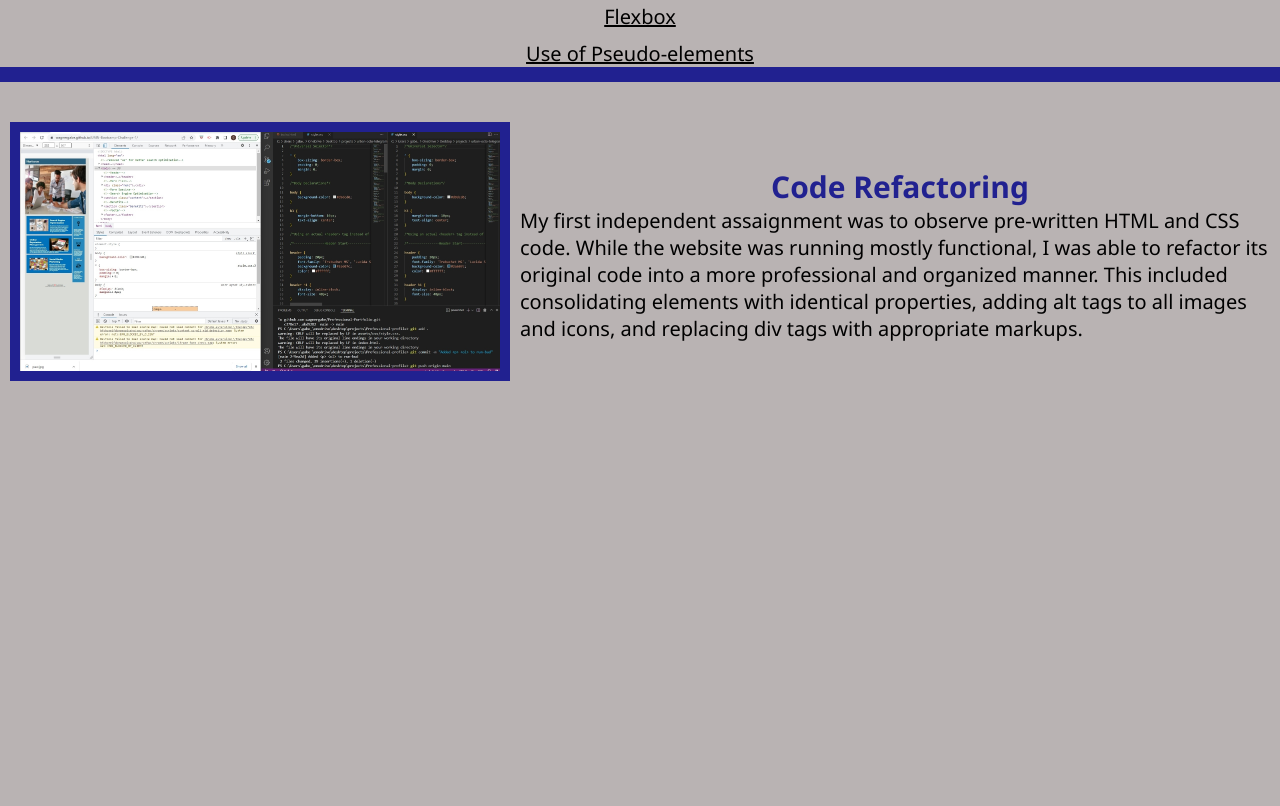
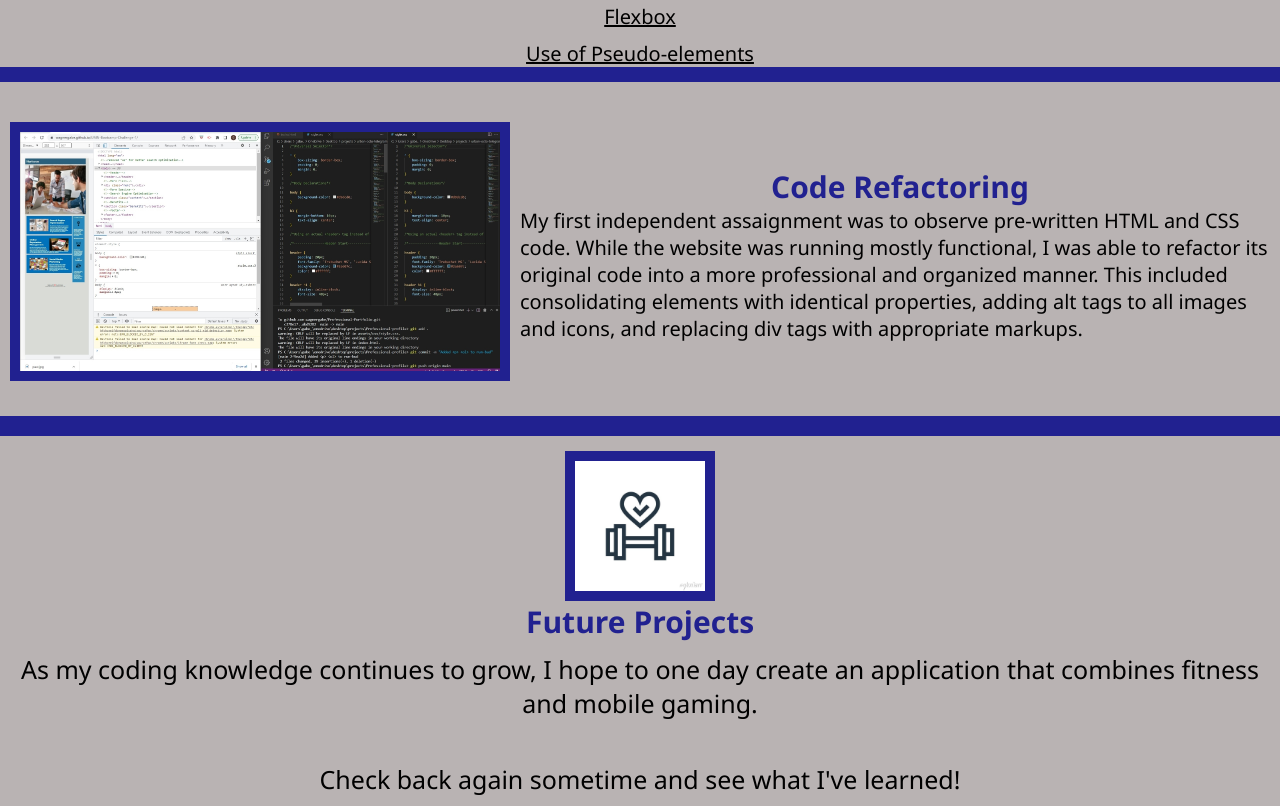
Before and after one commit to wagnergabe/Professional-Portfolio, a plain HTML site: page index.html in a window 1280 px wide. Shown: the part 1129-1935 px from the top of the page. Before the commit the page ends 1525 px from the top, so only its background shows below. Drawn offline with Linux system fonts and the light colour scheme.

Commit message:
Added future-projects div

```diff
--- a/assets/css/style.css
+++ b/assets/css/style.css
@@ -48,7 +48,7 @@ ul {
 }
 
 ul li a {
-    padding:0 20px;
+    padding:0 20px 0 20px;
     text-decoration: none;
     color: rgb(33, 33, 144);
     display: inline-block;
@@ -148,6 +148,7 @@ ul li a:hover {
     display: flex;
     justify-content: space-between;
     align-items: center;
+    margin-bottom: 20px;
 }
 
 .challenge-one img {
@@ -155,7 +156,6 @@ ul li a:hover {
     max-width: 500px;
     border:rgb(33, 33, 144) solid 10px;
     margin: 10px;
-    border: rgb(33, 33, 144) solid 10px;
 }
 
 .factoring h3{
@@ -169,6 +169,38 @@ ul li a:hover {
     font-size: 20px;
     font-family: 'Segoe UI', Tahoma, Geneva, Verdana, sans-serif;
 }
+
+/*Future Projects*/
+.future {
+    border-top:rgb(33, 33, 144) solid 20px;
+}
+
+.future img {
+    display: block;
+    margin-left:auto;
+    margin-right:auto;
+    max-width: 200px;
+    max-height: 150px;
+    margin-top: 15px;
+    border:rgb(33, 33, 144) solid 10px;
+}
+
+.future h3 {
+    color:rgb(33, 33, 144);
+    font-size: 30px;
+    font-family: 'Segoe UI', Tahoma, Geneva, Verdana, sans-serif;
+    text-align: center;
+    margin: 0 20px;
+}
+
+.future p {
+    font-size:25px;
+    font-family: 'Segoe UI', Tahoma, Geneva, Verdana, sans-serif;
+    text-align: center;
+    margin: 10px 20px;
+}
+
+
 
 /*Utilities*/
 
--- a/index.html
+++ b/index.html
@@ -27,7 +27,7 @@
             </li>
 
             <li>
-                <a href="#future">Future Projects</a>
+                <a href="#future-projects">Future Projects</a>
             </li>
         </ul>
       </nav>
@@ -77,11 +77,24 @@
                 <section class = "challenge-one">
                     <img src="./assets/images/horiseon.jpg" alt="screen-shot of code refactoring process">
                 </section>
-        </class>
             <aside class="factoring">
                 <h3>Code Refactoring</h3>
                     <p>My first independent assaignment was to observe pre-written HTML and CSS code. While the website was running mostly functional, I was able to refactor its original code into a more professional and organized manner. This included consolidating elements with identical properties, adding alt tags to all images and icons, and replacing div tags with appropriate markups. </p>
             </aside>
             </div>
         </div>
+    </class>
+
+    <!--Future Projects-->
+
+    <class id = "future-projects">
+        <section class="future">
+        <img src="./assets/images/dumbbell.jpg" alt="heart with check icon over dumbbell">
+                <h3>Future Projects</h3>
+                <p>As my coding knowledge continues to grow, I hope to one day create an application that combines fitness and mobile gaming.</p>
+                <br>
+                <p>Check back again sometime and see what I've learned!</p>
+        </section>
+    </class>
     </body>
+    </html>
```
Also changed, not shown: assets/images/dumbbell.jpg (added). Lines whose indentation alone changed are shown as unchanged.
